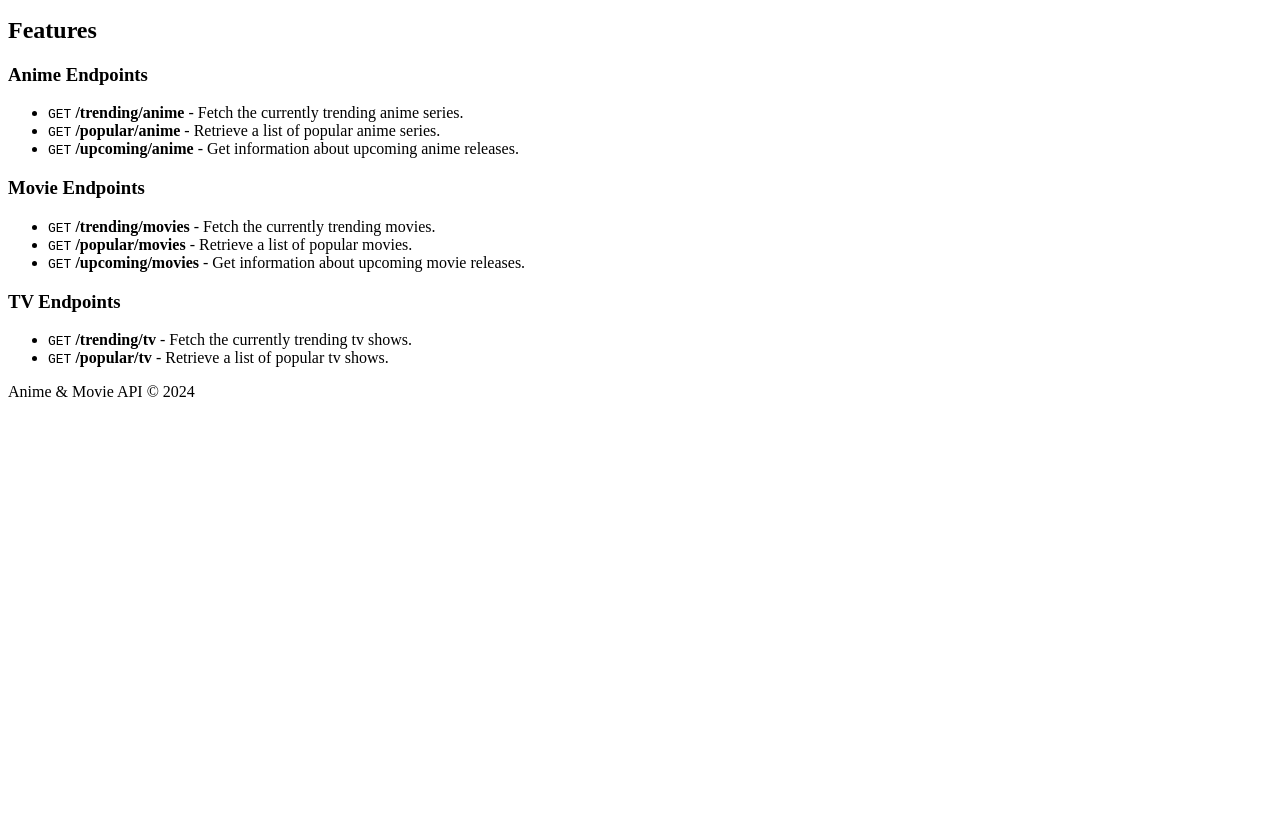
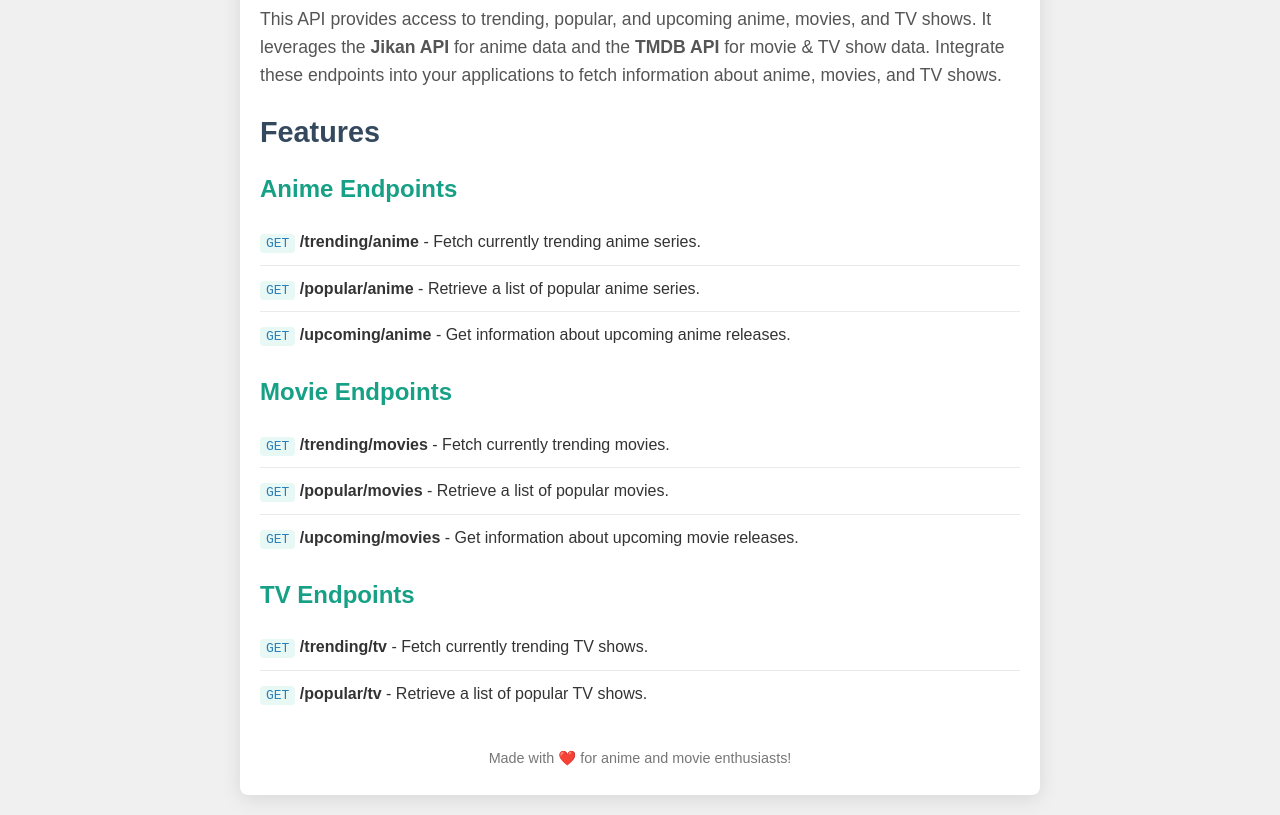
Before and after one commit to Harshitv21/Cine-De-Niro-API, a website: page public/index.html in a window 1280 px wide. Shown: the part 119-934 px from the top of the page. Before the commit the page ends 800 px from the top, so only its background shows below. Drawn offline with Linux system fonts and the light colour scheme.

Commit message:
Redesign public/index.html & public/404.html

```diff
--- a/public/index.html
+++ b/public/index.html
@@ -2,23 +2,42 @@
 <html lang="en">
 <head>
   <meta charset="UTF-8">
-  <meta http-equiv="Content-Security-Policy" content="default-src 'none'; img-src 'self' data:;">
   <meta name="viewport" content="width=device-width, initial-scale=1.0">
+  <meta http-equiv="Content-Security-Policy" content="default-src 'self'; style-src 'self' 'unsafe-inline'; img-src 'self' data:;">
   <title>Anime & Movie API</title>
   <style>
+    * {
+      margin: 0;
+      padding: 0;
+      box-sizing: border-box;
+    }
+
     body {
-      font-family: Arial, sans-serif;
-      margin: 0;
+      font-family: 'Arial', sans-serif;
+      line-height: 1.6;
+      background-color: #f0f0f0;
+      color: #333;
       padding: 20px;
-      background-color: #f4f4f4;
     }
 
     h1 {
-      color: #333;
+      text-align: center;
+      color: #2c3e50;
+      margin-bottom: 20px;
+      font-size: 2.5em;
+      text-shadow: 1px 1px 2px rgba(0, 0, 0, 0.1);
     }
 
     h2 {
-      color: #555;
+      color: #34495e;
+      margin-top: 20px;
+      font-size: 1.8em;
+    }
+
+    h3 {
+      color: #16a085;
+      margin-top: 15px;
+      font-size: 1.5em;
     }
 
     .container {
@@ -27,29 +46,58 @@
       background-color: white;
       padding: 20px;
       border-radius: 8px;
-      box-shadow: 0 0 10px rgba(0, 0, 0, 0.1);
+      box-shadow: 0 4px 20px rgba(0, 0, 0, 0.1);
     }
 
     ul {
       list-style: none;
       padding: 0;
+      margin-top: 10px;
     }
 
     li {
-      padding: 8px 0;
+      padding: 10px 0;
+      border-bottom: 1px solid #eaeaea;
+    }
+
+    li:last-child {
+      border-bottom: none;
     }
 
     code {
-      background-color: #f9f9f9;
-      padding: 2px 4px;
+      background-color: #e8f8f5;
+      padding: 2px 6px;
       border-radius: 4px;
       font-size: 1em;
+      color: #2980b9;
     }
 
     footer {
       margin-top: 30px;
       text-align: center;
       font-size: 0.9em;
+      color: #777;
+    }
+
+    footer p {
+      margin: 5px 0;
+    }
+
+    .api-description {
+      font-size: 1.1em;
+      margin-bottom: 20px;
+      color: #555;
+    }
+
+    /* Responsive styles */
+    @media (max-width: 600px) {
+      h1 {
+        font-size: 2em;
+      }
+
+      h2, h3 {
+        font-size: 1.4em;
+      }
     }
   </style>
 </head>
@@ -58,32 +106,32 @@
   <div class="container">
     <h1>Anime & Movie API</h1>
 
-    <p>This API provides access to trending, popular, and upcoming anime, movies and TV shows. It leverages the <strong>Jikan API</strong> for anime data and the <strong>TMDB API</strong> for movie & TV shows data. Integrate these endpoints into your applications to fetch anime, movie and TV shows information.</p>
+    <p class="api-description">This API provides access to trending, popular, and upcoming anime, movies, and TV shows. It leverages the <strong>Jikan API</strong> for anime data and the <strong>TMDB API</strong> for movie & TV show data. Integrate these endpoints into your applications to fetch information about anime, movies, and TV shows.</p>
 
     <h2>Features</h2>
 
     <h3>Anime Endpoints</h3>
     <ul>
-      <li><code>GET</code> <strong>/trending/anime</strong> - Fetch the currently trending anime series.</li>
+      <li><code>GET</code> <strong>/trending/anime</strong> - Fetch currently trending anime series.</li>
       <li><code>GET</code> <strong>/popular/anime</strong> - Retrieve a list of popular anime series.</li>
       <li><code>GET</code> <strong>/upcoming/anime</strong> - Get information about upcoming anime releases.</li>
     </ul>
 
     <h3>Movie Endpoints</h3>
     <ul>
-      <li><code>GET</code> <strong>/trending/movies</strong> - Fetch the currently trending movies.</li>
+      <li><code>GET</code> <strong>/trending/movies</strong> - Fetch currently trending movies.</li>
       <li><code>GET</code> <strong>/popular/movies</strong> - Retrieve a list of popular movies.</li>
       <li><code>GET</code> <strong>/upcoming/movies</strong> - Get information about upcoming movie releases.</li>
     </ul>
 
     <h3>TV Endpoints</h3>
     <ul>
-      <li><code>GET</code> <strong>/trending/tv</strong> - Fetch the currently trending tv shows.</li>
-      <li><code>GET</code> <strong>/popular/tv</strong> - Retrieve a list of popular tv shows.</li>
+      <li><code>GET</code> <strong>/trending/tv</strong> - Fetch currently trending TV shows.</li>
+      <li><code>GET</code> <strong>/popular/tv</strong> - Retrieve a list of popular TV shows.</li>
     </ul>
 
     <footer>
-      <p>Anime & Movie API &copy; 2024</p>
+      <p>Made with ❤️ for anime and movie enthusiasts!</p>
     </footer>
   </div>
 
```
Also changed, not shown: public/404.html (+36 -7 lines).
